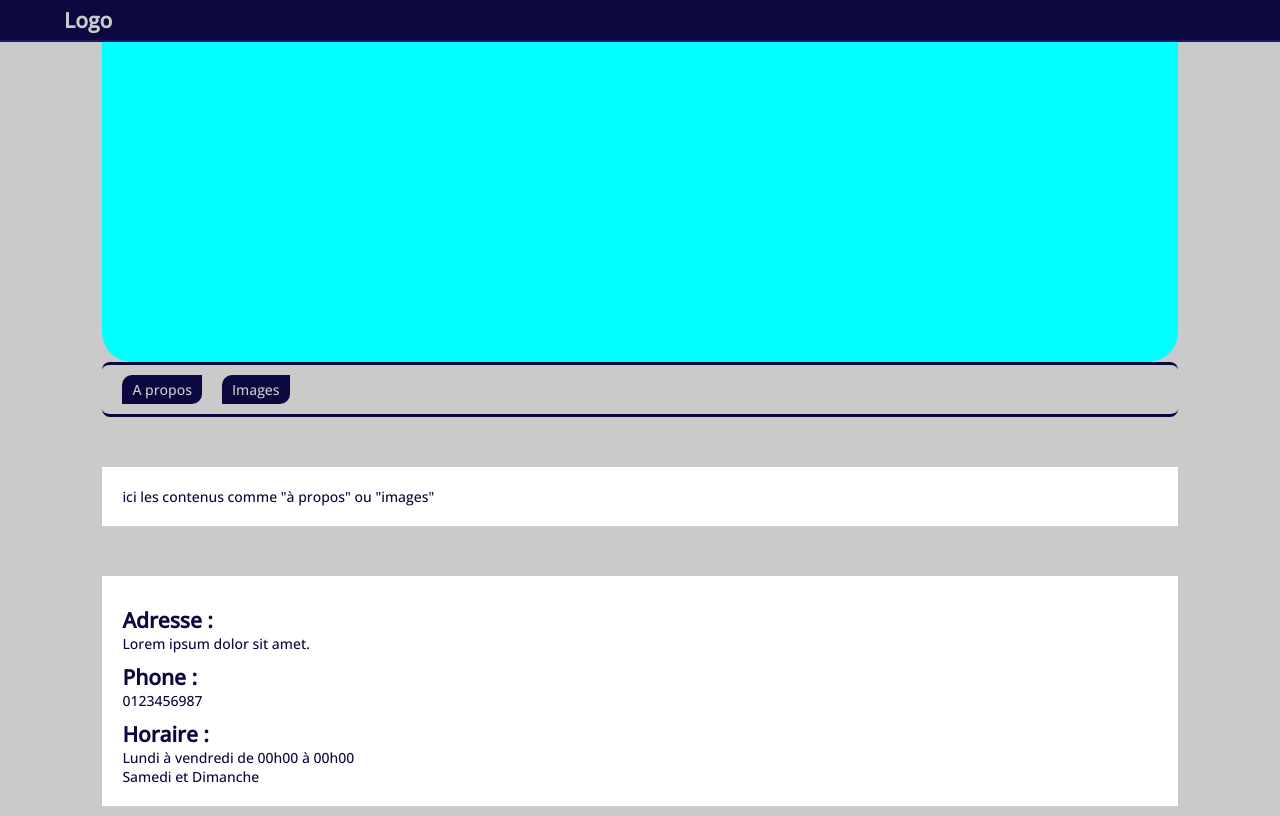
After one commit to HugoEmanuelLC/developpement, a PHP site: page /c-link-template/page.html in a window 1280 px wide. The commit adds this page. Run offline with PHP 8.4, Linux system fonts and the light colour scheme.

Commit message:
template C-Link continuation...

```diff
--- a/c-link-template/css/style.css
+++ b/c-link-template/css/style.css
@@ -92,7 +92,7 @@ section{
     border-radius: 10px;
 }
 ::-webkit-scrollbar-thumb:hover {
-    background-color: var(--BG-color-Dark-green);
+    background-color: white;
 }
 
 
@@ -100,7 +100,7 @@ section{
 /* HEADER */
 header{
     border-bottom: var(--border-blue);
-    height: 5em;
+    min-height: 3em;
 }
 header div{
     width: 100%;
--- /dev/null
+++ b/c-link-template/css/stylePage.css
@@ -0,0 +1,60 @@
+
+.contener_page{
+    margin: 0 8%;
+}
+
+.img_coverture{
+    border-radius: 0 0 30px 30px;
+    height: 40vh;
+    /* max-width: 1000px; */
+    margin: 0 auto;
+    background-color: aqua;
+}
+
+.nav{
+    display: flex;
+        /* justify-content: space-around; */
+        align-items: center;
+    padding: 10px;
+    border-top: solid 3px #0b073f;
+    border-bottom: solid 3px #0b073f;
+    border-radius: 8px;
+}
+.nav a{
+    color: #cacaca;
+    background-color: #0b073f;
+    border-radius: 10px 0;
+    padding: 5px 10px;
+    margin: 0 10px 0;
+}
+.nav a:hover{
+    color: #0b073f;
+    background-color: white;
+}
+
+/* .contener_page .contenu{
+} */
+.contener_page .contenu .infos,
+.contener_page .contenu .AddContenu
+{
+    background-color: white;
+    padding: 20px;
+    margin: 50px 0 0;
+}
+.contener_page .contenu .infos h2{
+    margin: 10px 0 0;
+}
+.contener_page .contenu p,
+.contener_page .contenu h1,
+.contener_page .contenu h2,
+.contener_page .contenu h3
+{
+    color: #0b073f;
+}
+
+
+@media screen and (max-width: 800px) {
+    .contener_page{
+        margin: 0 0;
+    }
+}
--- /dev/null
+++ b/c-link-template/page.html
@@ -0,0 +1,62 @@
+<!DOCTYPE html>
+<html lang="fr">
+<head>
+    <meta charset="UTF-8">
+    <meta http-equiv="X-UA-Compatible" content="IE=edge">
+    <meta name="viewport" content="width=device-width, initial-scale=1.0">
+
+    <link rel="stylesheet" href="https://pro.fontawesome.com/releases/v6.0.0-beta1/css/all.css">
+    <link rel="stylesheet" href="css/style.css">
+    <link rel="stylesheet" href="css/stylePage.css">
+
+    <title>C-Link | Page Profil</title>
+</head>
+
+
+
+<body>
+    <div id="page">
+        <header>
+            <div class="logo">
+                <h2><a href="http://127.0.0.1:5500/c-link-template/">Logo</a></h2>
+            </div>
+
+            <div class="links">
+
+            </div>
+        </header>
+
+
+        <section>
+            <div class="contener_page">
+                <div class="img_coverture"></div>
+
+                <div class="nav">
+                    <a href="">A propos</a>
+                    <a href="">Images</a>
+                    <!--<a href="">Contact</a>-->
+                </div>
+
+                <div class="contenu">
+
+                    <div class="AddContenu">
+                        <p>ici les contenus comme "à propos" ou "images"</p>
+                    </div>
+
+                    <div class="infos">
+                        <h2>Adresse :</h2>
+                        <p>Lorem ipsum dolor sit amet.</p>
+
+                        <h2>Phone :</h2>
+                        <p>0123456987</p>
+
+                        <h2>Horaire :</h2>
+                        <p>Lundi à vendredi de 00h00 à 00h00</p>
+                        <p>Samedi et Dimanche</p>
+                    </div>
+                </div>
+            </div>
+        </section>
+    </div>
+</body>
+</html>
```
Also changed, not shown: c-link-template/index.html (+8 -2 lines).
